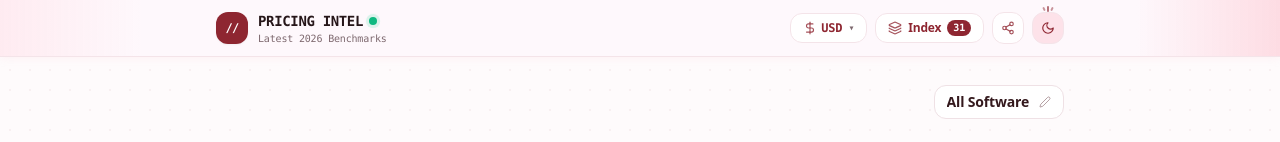
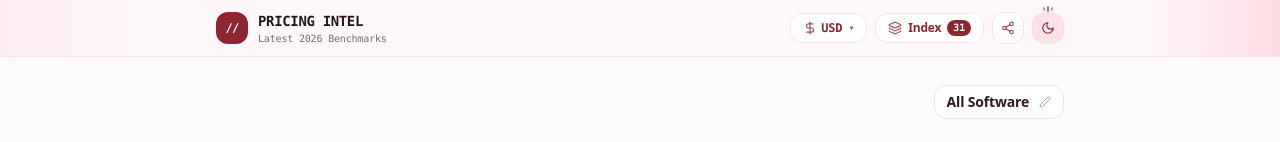
Before and after one commit to sundru-gt/SaaS-Pricing-Intel, a React (Vite) app in the folder client/: page / in a window 1280 px wide. Shown: the top 142 px of the page. Built offline with nearby package versions, Linux system fonts and the light colour scheme; no server answers.

Commit message:
style(header): polish header brand layout

```diff
--- a/client/src/components/layout/Header.jsx
+++ b/client/src/components/layout/Header.jsx
@@ -81,10 +81,6 @@ export default function Header({
               <div className="flex items-center gap-1.5">
                 <span className="font-bold text-xs sm:text-sm tracking-tight text-[#261619] dark:text-white font-mono">
                   PRICING INTEL
-                </span>
-                <span className="relative flex h-2 w-2">
-                  <span className="animate-ping absolute inline-flex h-full w-full rounded-full bg-emerald-400 opacity-75" />
-                  <span className="relative inline-flex rounded-full h-2 w-2 bg-emerald-500" />
                 </span>
               </div>
               <p className="text-[10px] text-[#7D686E] dark:text-[#8E8BA7] font-mono hidden sm:block truncate">
```
